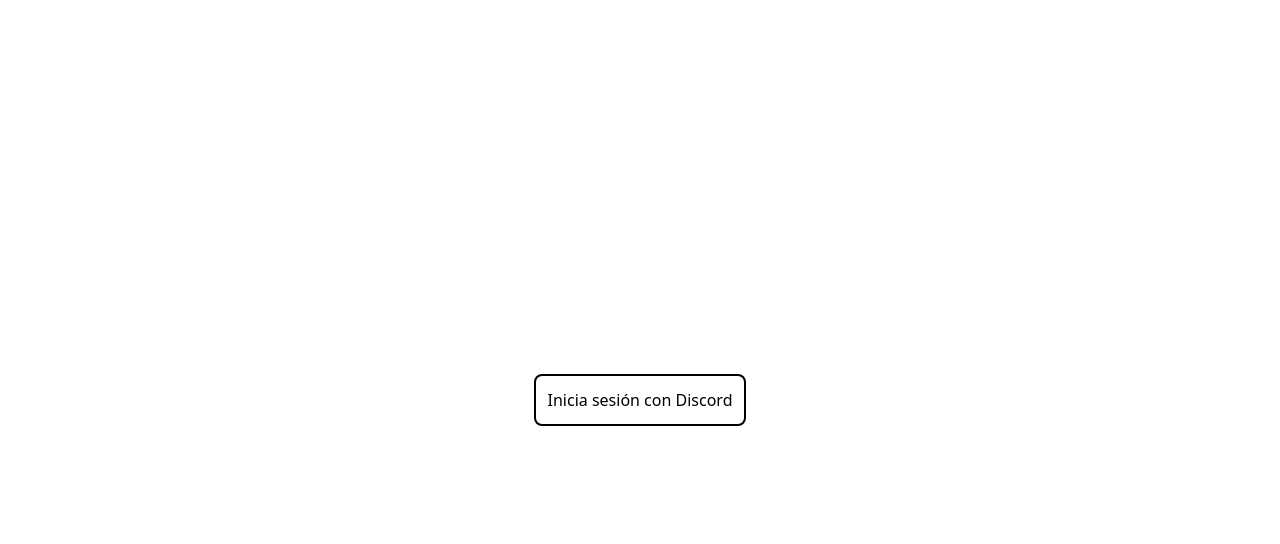
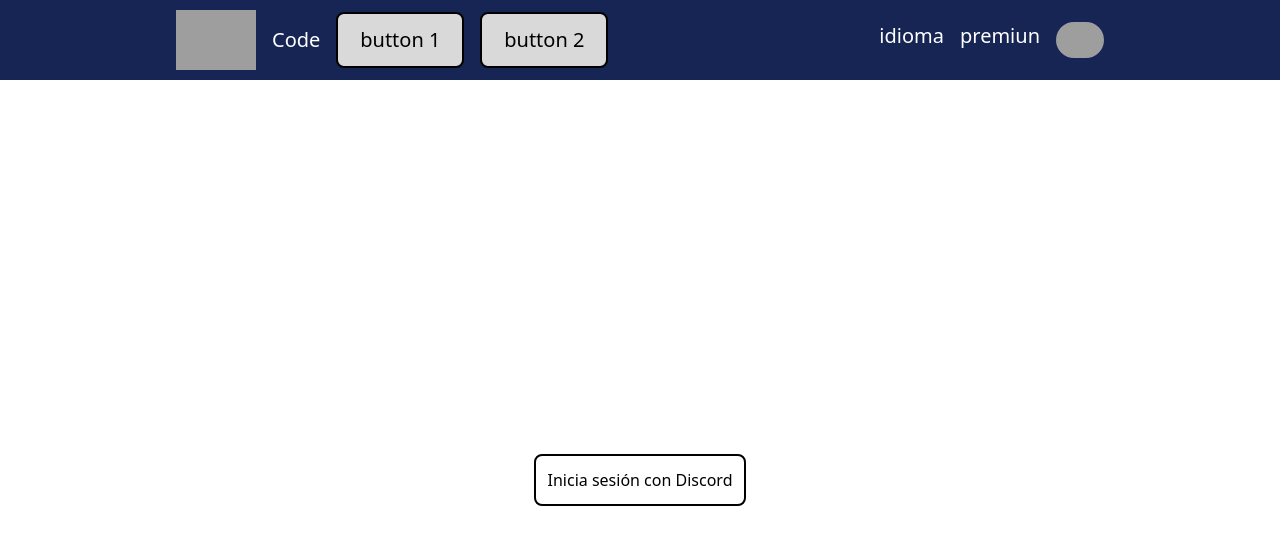
Before and after one commit to gustavoachaconm/chacodeBotDiscord_FrontEnd, a React (Vite) app: page / in a window 1280 px wide. Shown: the top 544 px of the page. Built offline with nearby package versions, Linux system fonts and the light colour scheme; grey boxes are pictures that could not be loaded.

Commit message:
navbar-yoan

```diff
--- a/src/App.jsx
+++ b/src/App.jsx
@@ -1,8 +1,11 @@
+import NavBar from "./components/NavBar"
+
 function App() {
 
 
   return (
     <>
+    <NavBar/>
       <div className=' container h-screen content-center'>
         <div className='flex justify-center'>
           <a className='border-2 border-black rounded-lg p-3 ' href="https://discord.com/oauth2/authorize?client_id=1250839124466991136&response_type=code&redirect_uri=http%3A%2F%2Flocalhost%3A5173%2Fprueba&scope=identify+email+guilds+applications.commands.permissions.update">Inicia sesión con Discord</a>
```
